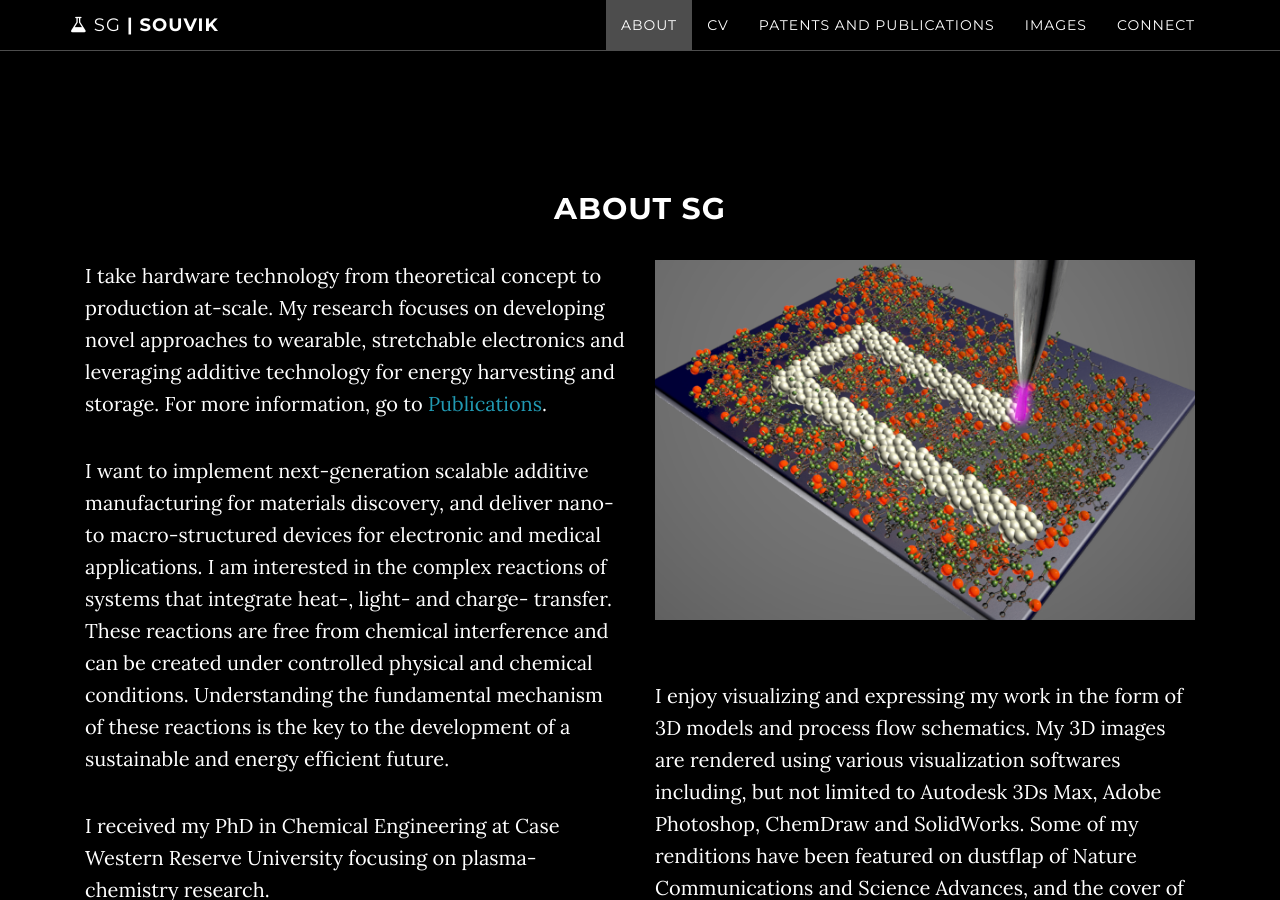
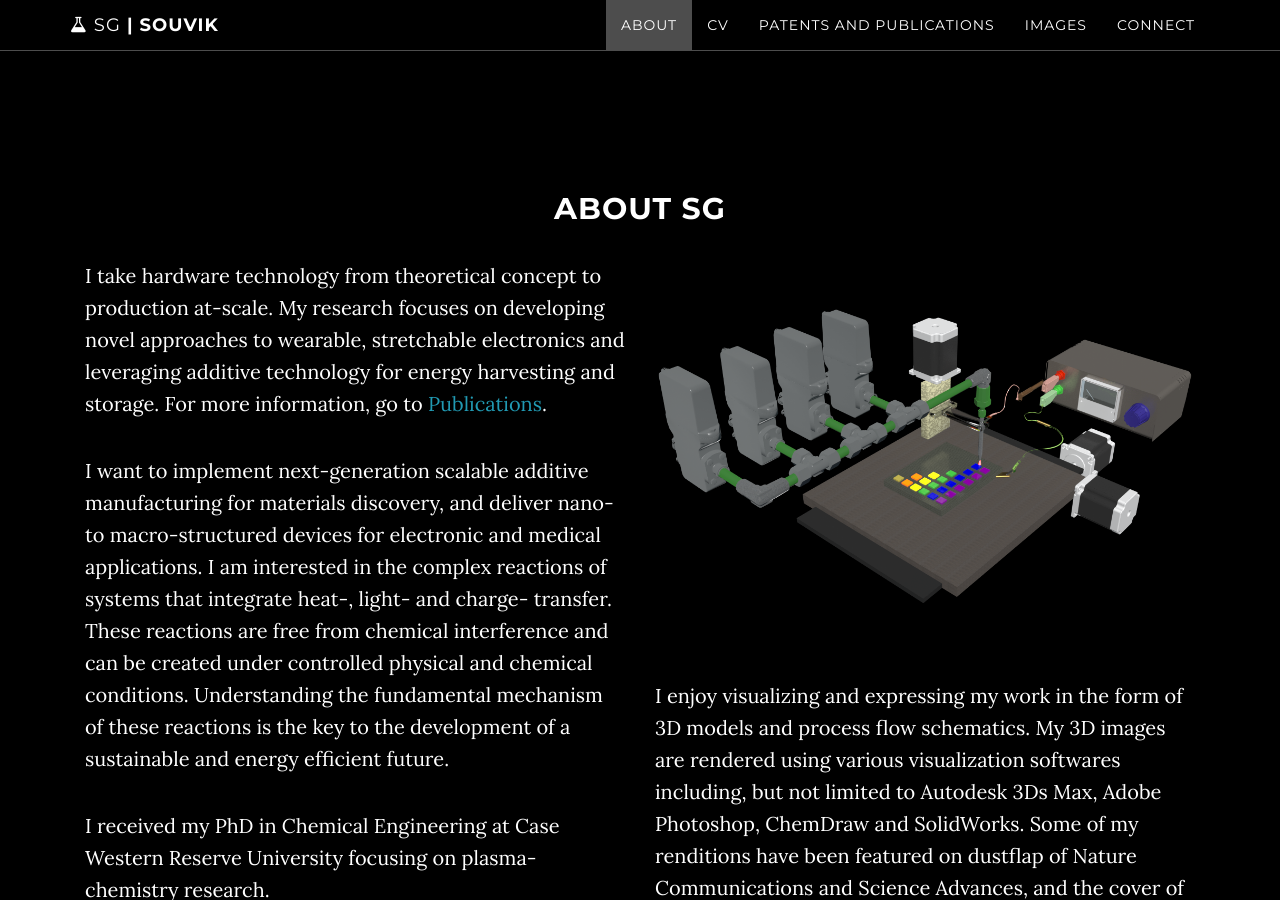
Before and after one commit to SouvikSG/souviksg.github.io, a Jekyll site: the page built from index.html, in a window 1280 px wide and 900 px high, scrolled down 908 px. Built offline with Jekyll 4.4.1, drawn with Linux system fonts in a browser that asks for light colours.

Commit message:
Update about.html

```diff
--- a/_includes/about.html
+++ b/_includes/about.html
@@ -15,7 +15,7 @@
 	    </div>
 
             <div class="col-lg-6">
-<img src="img/plasma_reduction.png" class="header_logo" alt="plasma_redu"></img>
+<img src="img/stage.png" class="header_logo" alt="plasma_redu"></img>
 
 <br></br>
 <br></br>
```
